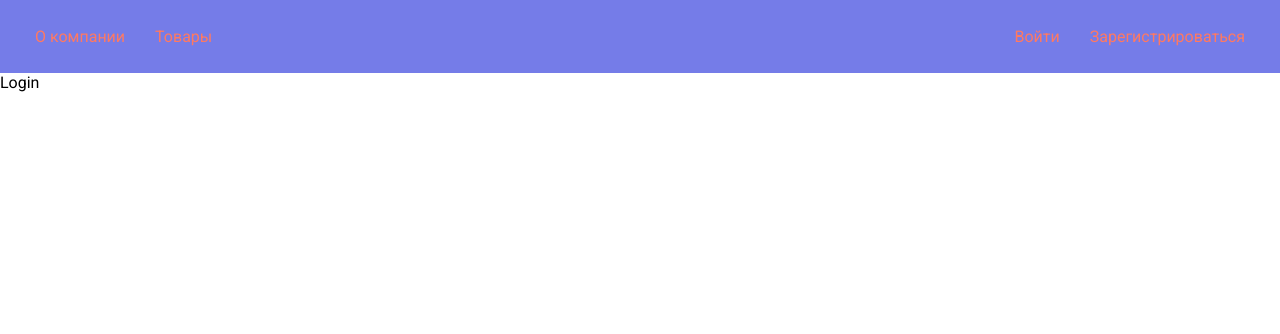
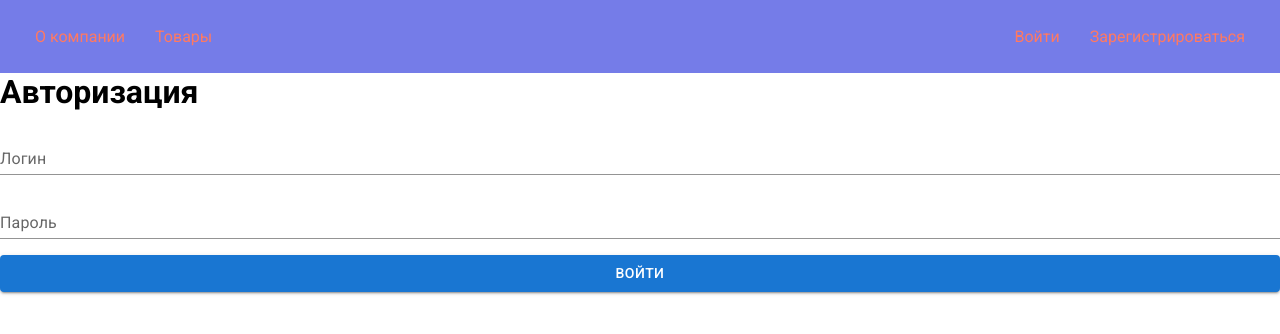
Before and after one commit to Async-Reaper/Zooshop-react, a React (Create React App) app: page /login in a window 1280 px wide. Shown: the top 334 px of the page. Built offline with nearby package versions, Linux system fonts and the light colour scheme.

Commit message:
add form in root components

```diff
--- a/src/pages/Login.tsx
+++ b/src/pages/Login.tsx
@@ -1,8 +1,11 @@
 import React, { FC } from 'react'
+import LoginForm from '../components/Forms/LoginForm'
 
 const Login: FC = () => {
   return (
-    <div>Login</div>
+    <div>
+      <LoginForm />
+    </div>
   )
 }
 
```
